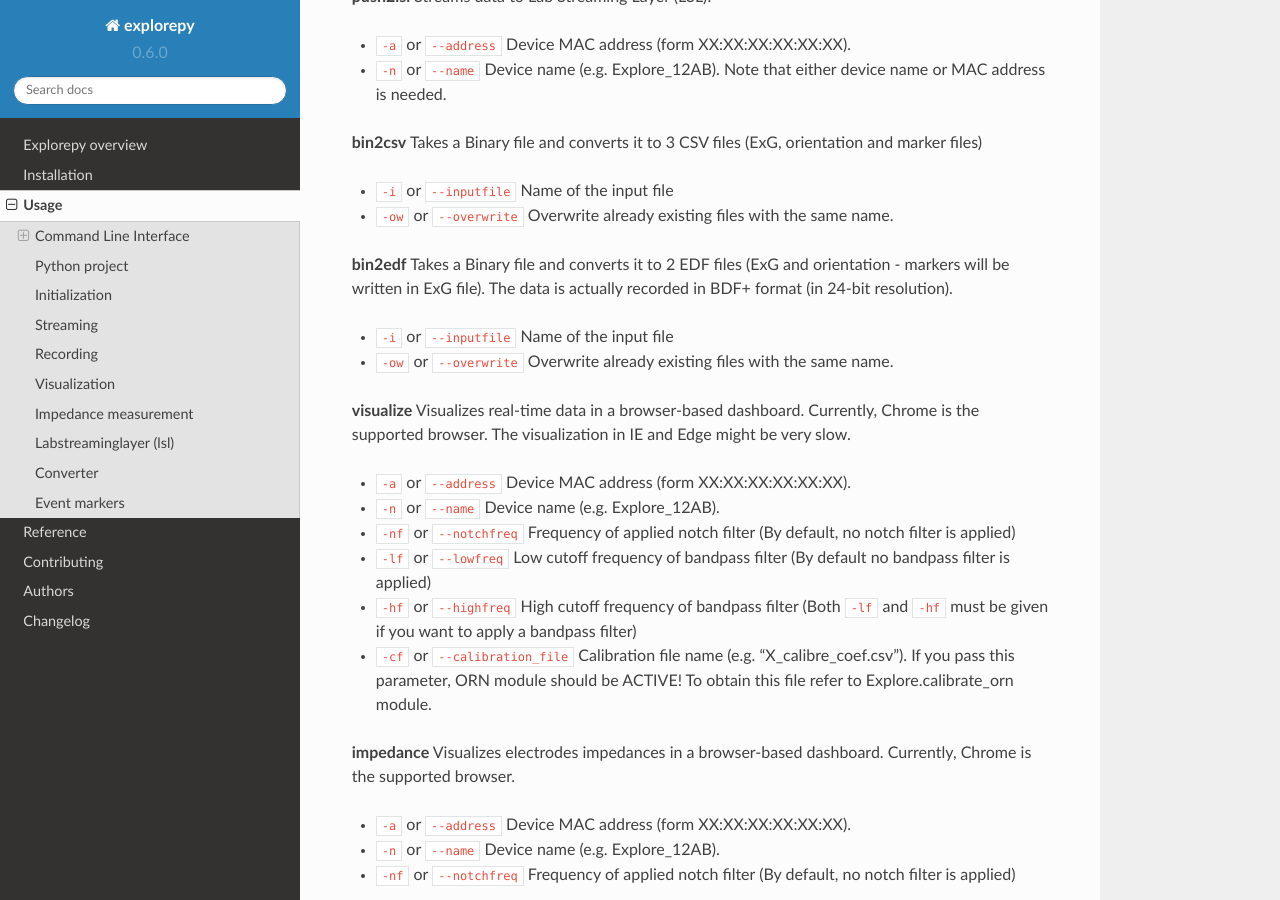
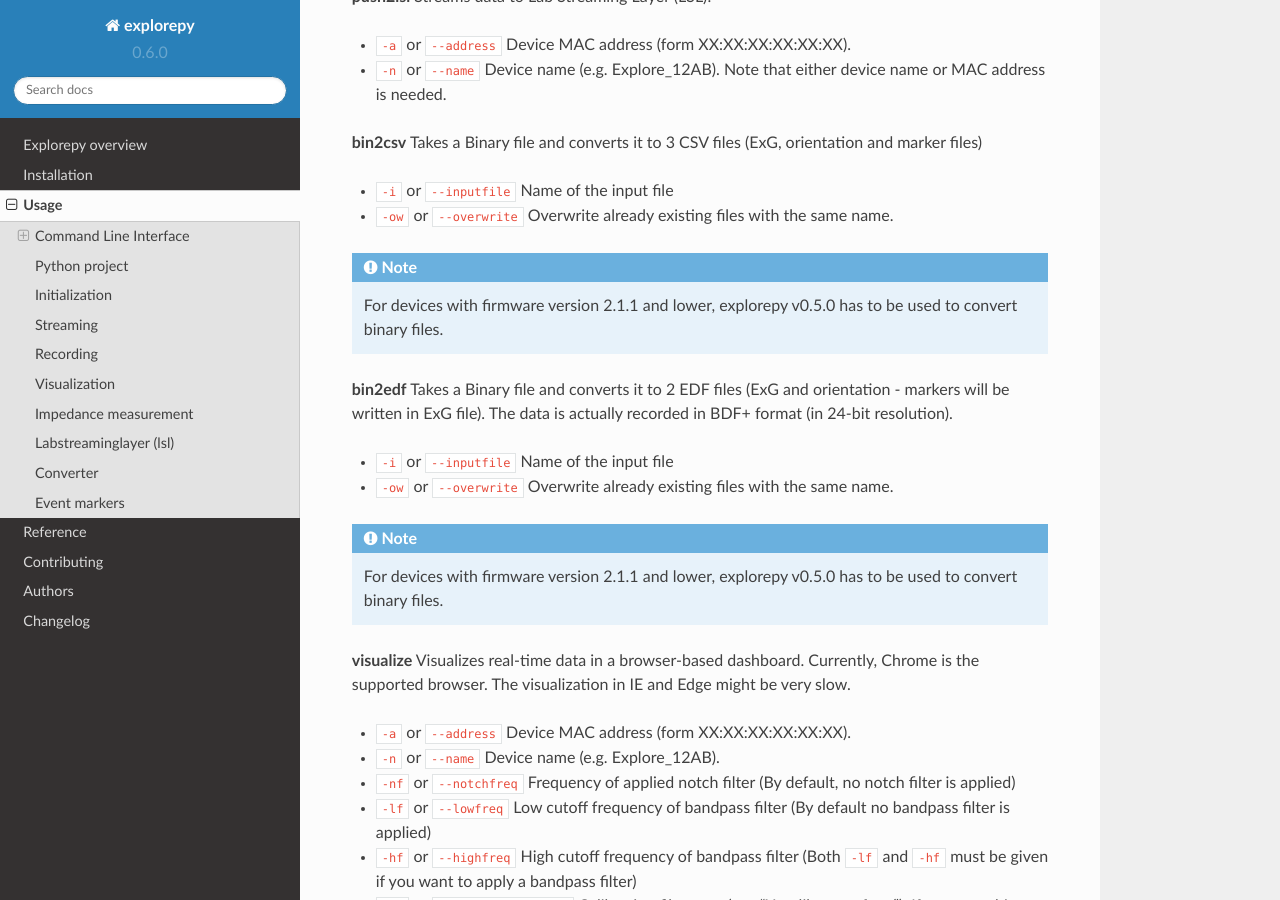
Before and after one commit to Mentalab-hub/explorepy, a Sphinx documentation site: the page built from docs/usage.rst, in a window 1280 px wide and 900 px high, scrolled down 842 px. Built offline with Sphinx 7.4.7 and the Read the Docs theme 2.0.0, drawn with Linux system fonts in a browser that asks for light colours.

Commit message:
add note on firmware version

```diff
--- a/docs/usage.rst
+++ b/docs/usage.rst
@@ -48,6 +48,7 @@
 * ``-i`` or ``--inputfile``  Name of the input file
 * ``-ow`` or ``--overwrite`` Overwrite already existing files with the same name.
 
+.. note:: For devices with firmware version 2.1.1 and lower, explorepy v0.5.0 has to be used to convert binary files.
 
 **bin2edf**
 Takes a Binary file and converts it to 2 EDF files (ExG and orientation - markers will be written in ExG file). The data is actually recorded in BDF+ format (in 24-bit resolution).
@@ -55,6 +56,7 @@
 * ``-i`` or ``--inputfile``  Name of the input file
 * ``-ow`` or ``--overwrite`` Overwrite already existing files with the same name.
 
+.. note:: For devices with firmware version 2.1.1 and lower, explorepy v0.5.0 has to be used to convert binary files.
 
 **visualize**
 Visualizes real-time data in a browser-based dashboard. Currently, Chrome is the supported browser. The visualization in IE and Edge might be very slow.
```
